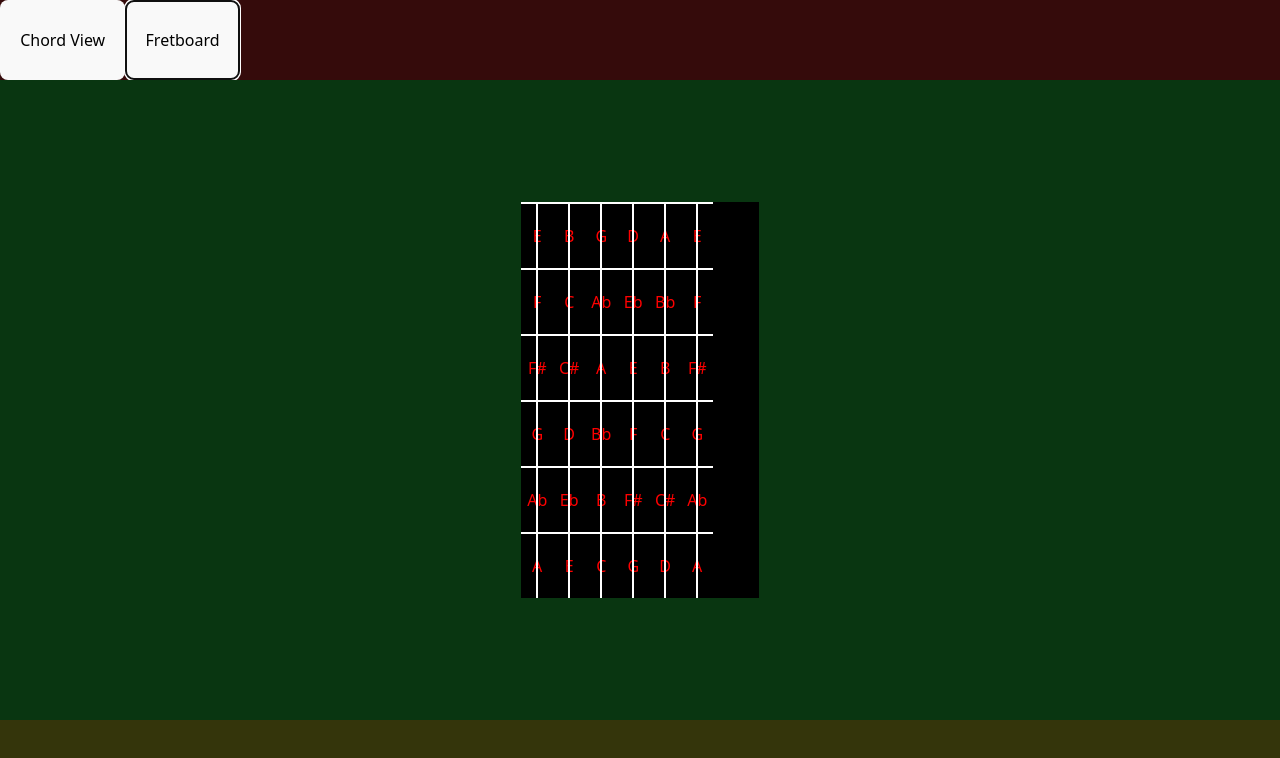
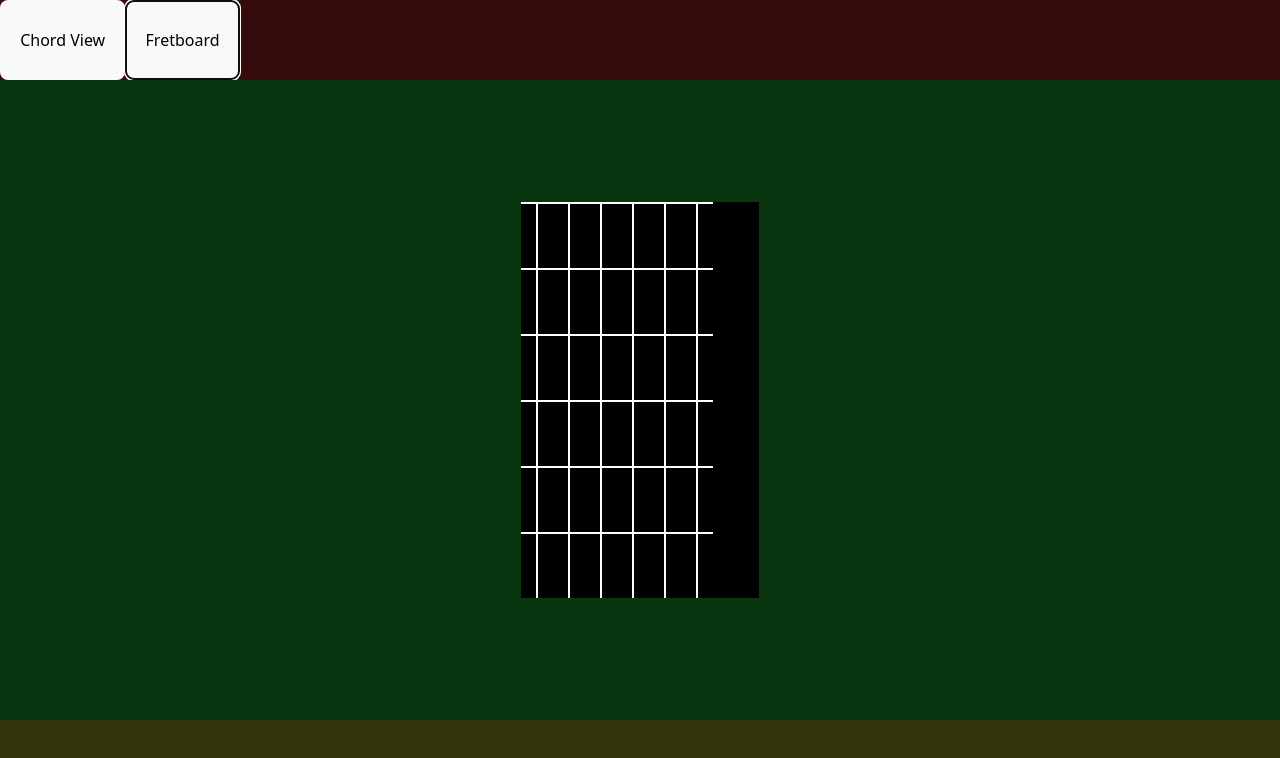
Before and after one commit to Munrock/isaac-fretboard, a React (Vite) app: page / in a window 1280 px wide. Both pictures are taken after a click on the button "Fretboard". Shown: the top 758 px of the page. Built offline with nearby package versions, Linux system fonts and the light colour scheme.

Commit message:
Refactor Fret component to include onFretClick prop and manage fretted state

```diff
--- a/src/components/fretboard/Fret.tsx
+++ b/src/components/fretboard/Fret.tsx
@@ -1,20 +1,46 @@
-import React from "react";
+import React, { useState } from "react";
+
+import styles from "./Fretboard.module.css";
 
 interface FretProps {
   fretNumber: number;
   fretNote: string;
   size: number;
+  onFretClick?: (fretNumber: number, fretted: boolean) => void;
 }
 
-const Fret: React.FC<FretProps> = ({ fretNumber, fretNote, size }) => {
+const Fret: React.FC<FretProps> = ({
+  fretNumber,
+  fretNote,
+  size,
+  onFretClick,
+}) => {
+  console.log(`Fret ${fretNumber}: ${fretNote}`);
+
+  const [fretted, setFretted] = useState<boolean>(false);
+
   // Calculate maxHeight as a percentage string
   const maxHeight = `calc(100% / ${size})`;
+
+  const handleClick = () => {
+    setFretted((prev) => {
+      const newFretted = !prev;
+      if (typeof onFretClick === "function") {
+        onFretClick(fretNumber, newFretted);
+      }
+      return newFretted;
+    });
+  };
+
   return (
-    <div className={styles.defaultFret} style={{ maxHeight }}>
-      {fretNote}
+    <div
+      className={styles.defaultFret}
+      style={{ maxHeight }}
+      onClick={handleClick}
+    >
+      {fretted ? <span className={styles.fretNote}>{fretNote}</span> : ""}
     </div>
   );
 };
 
 export default Fret;
-import styles from "./Fretboard.module.css";
```
